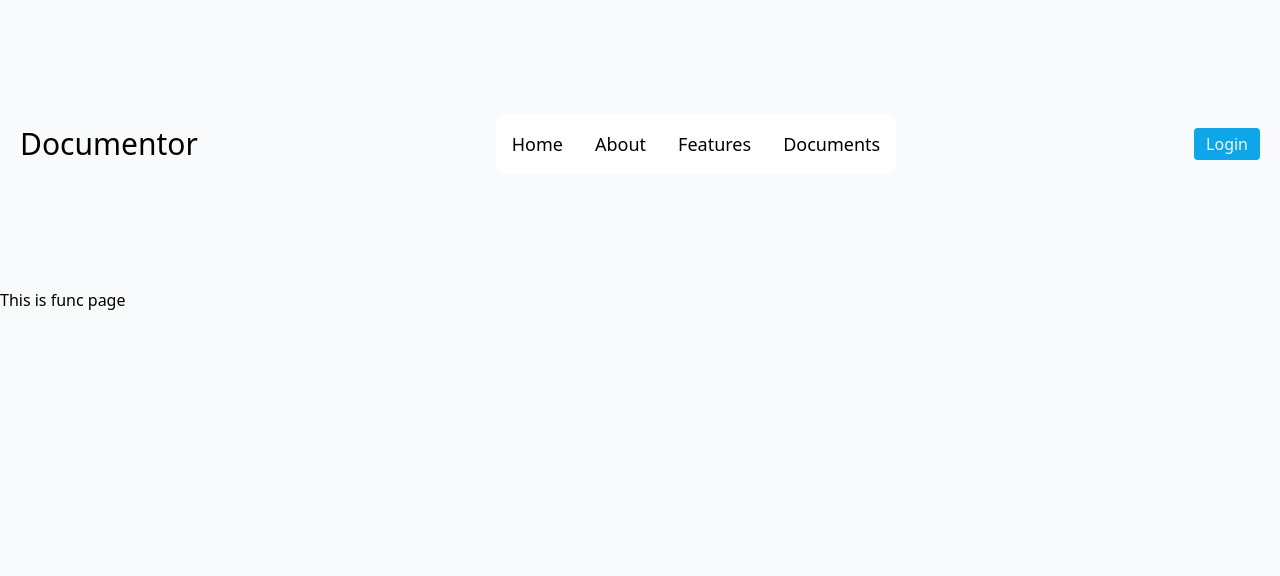
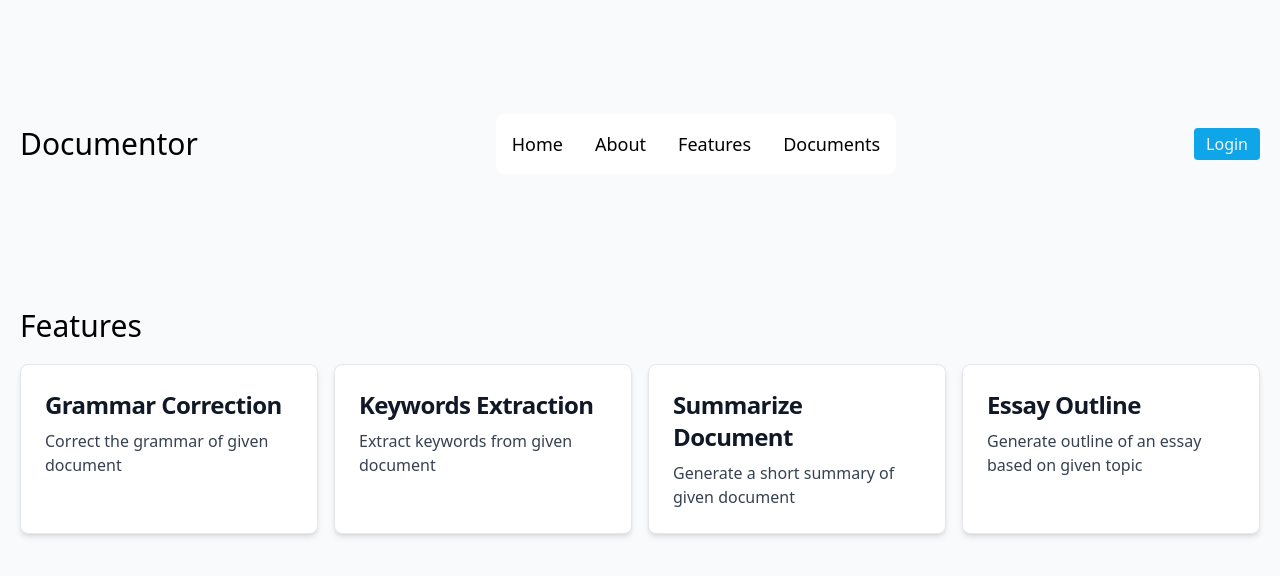
Before and after one commit to Guangyu-Yang525/documentor-openai, a React (Vite) app in the folder client/: page /func in a window 1280 px wide. Shown: the top 576 px of the page. Built offline with nearby package versions, Linux system fonts and the light colour scheme.

Commit message:
implement the features page and function console

```diff
--- a/client/src/App.jsx
+++ b/client/src/App.jsx
@@ -13,7 +13,7 @@ function App() {
     <Routes>
       <Route path="/" element={<NavBar/>}>
         <Route index element={<Home/>} />
-        <Route path="func" element={<Func/>}/>
+        <Route path="func/*" element={<Func/>}/>
         <Route path="login" element={<Login/>}/>
         <Route path="register" element={<Register/>}/>
         <Route path="documents" element={<Documents/>}/>
--- /dev/null
+++ b/client/src/components/card.component.jsx
@@ -0,0 +1,11 @@
+const Card = ({title, description, onClick }) => {
+  return (
+    <div onClick={onClick} class="block w-full max-w-sm mx-auto p-6 bg-white border border-gray-200 rounded-lg shadow-md hover:bg-gray-100 dark:bg-gray-800 dark:border-gray-700 dark:hover:bg-gray-700">
+      <h5 class="mb-2 text-2xl font-bold tracking-tight text-gray-900 dark:text-white">
+        {title}
+      </h5>
+      <p class="font-normal text-gray-700 dark:text-gray-400">{description}</p>
+    </div>
+  );
+};
+export default Card;
--- /dev/null
+++ b/client/src/components/func-console.component.jsx
@@ -0,0 +1,37 @@
+import { useEffect, useState } from "react"
+import { useParams } from "react-router-dom"
+import { EXAMPLES, FUNCTIONALITIES } from "../constants/functionalities"
+import TextArea from "./textarea.component"
+
+const FuncConsole = () => {
+    const { id } = useParams()
+    const [func, setFunc] = useState({
+        id: 0,
+        title: "",
+        description: "",
+    })
+    const [example, setExample] = useState({
+        input: "",
+        output: "",
+    })
+
+    useEffect(() => {
+        setFunc(FUNCTIONALITIES.filter((func) => func.id === parseInt(id))[0])
+        setExample(EXAMPLES[id])
+    }, [])
+
+    return (
+        <div className="mt-5 ml-3 mr-3 mb-5 flex flex-col gap-4">
+            <h1 className="text-3xl dark:text-white">{func.title}</h1>
+            <p className="dark:text-white">{func.description}</p>
+            <div className="grid grid-cols-1 md:grid-cols-2 gap-10">
+                <TextArea title="Input" placeholder={example.input}/>
+                <TextArea title="Output" placeholder={example.output}/>
+            </div>
+        </div>
+
+    )
+
+
+}
+export default FuncConsole
--- /dev/null
+++ b/client/src/components/func-preview.component.jsx
@@ -0,0 +1,27 @@
+import { useNavigate } from "react-router-dom";
+import { FUNCTIONALITIES } from "../constants/functionalities";
+import Card from "./card.component";
+
+const FuncPreview = () => {
+  const navigate = useNavigate()
+  const clickHandler = (id) => () => {
+    navigate(`/func/${id}`)
+  };
+  return (
+    <div className="mt-5 ml-5 mr-5">
+      <h1 className="text-3xl dark:text-white">Features</h1>
+      <div className="mt-5 grid grid-cols-1 sm:grid-cols-2 lg:grid-cols-4 gap-4">
+        {FUNCTIONALITIES.map((func) => (
+          <Card
+            key={func.id}
+            id={func.id}
+            title={func.title}
+            description={func.description}
+            onClick={clickHandler(func.id)}
+          />
+        ))}
+      </div>
+    </div>
+  );
+};
+export default FuncPreview;
--- /dev/null
+++ b/client/src/components/textarea.component.jsx
@@ -0,0 +1,17 @@
+const TextArea = ({title, placeholder}) => {
+  return (
+    <div>
+      <label
+        className="block mb-2 text-sm font-medium text-gray-900 dark:text-white"
+      >
+        {title}
+      </label>
+      <textarea
+        rows="20"
+        className="block p-2.5 w-full text-sm text-gray-900 bg-gray-50 rounded-lg border border-gray-300 focus:ring-blue-500 focus:border-blue-500 dark:bg-gray-700 dark:border-gray-600 dark:placeholder-gray-400 dark:text-white dark:focus:ring-blue-500 dark:focus:border-blue-500"
+        placeholder={placeholder}
+      ></textarea>
+    </div>
+  );
+};
+export default TextArea;
--- /dev/null
+++ b/client/src/constants/functionalities.js
@@ -0,0 +1,62 @@
+export const FUNCTIONALITIES = [
+    {
+        id: 1,
+        title: "Grammar Correction",
+        description: "Correct the grammar of given document"
+    },
+    {
+        id: 2,
+        title: "Keywords Extraction",
+        description: "Extract keywords from given document"
+    },
+    {
+        id: 3,
+        title: "Summarize Document",
+        description: "Generate a short summary of given document"
+    },
+    {
+        id: 4,
+        title: "Essay Outline",
+        description: "Generate outline of an essay based on given topic"
+    }
+]
+
+export const EXAMPLES = {
+    1: {
+        input: "Example Input: \nShe no went to the market.",
+        output:"Example Output: \nShe did not go to the market."
+    },
+    2: {
+        input: "Example Input: \nBlack-on-black ware is a 20th- and 21st-century pottery tradition developed by the Puebloan Native American ceramic artists in Northern New Mexico. Traditional reduction-fired blackware has been made for centuries by pueblo artists. Black-on-black ware of the past century is produced with a smooth surface, with the designs applied through selective burnishing or the application of refractory slip. Another style involves carving or incising designs and selectively polishing the raised areas. For generations several families from Kha'po Owingeh and P'ohwhóge Owingeh pueblos have been making black-on-black ware with the techniques passed down from matriarch potters. Artists from other pueblos have also produced black-on-black ware. Several contemporary artists have created works honoring the pottery of their ancestors.",
+        output:"Example Output: \nKeywords: Black-on-black ware, 20th century, 21st century, Puebloan Native American ceramic artists, Northern New Mexico, reduction-fired blackware, pueblo artists, selective burnishing, refractory slip, carving/incising designs, polishing"
+    },
+    3: {
+        input: "Example Input: \nJupiter is the fifth planet from the Sun and the largest in the Solar System. It is a gas giant with a mass one-thousandth that of the Sun, but two-and-a-half times that of all the other planets in the Solar System combined. Jupiter is one of the brightest objects visible to the naked eye in the night sky, and has been known to ancient civilizations since before recorded history. It is named after the Roman god Jupiter.[19] When viewed from Earth, Jupiter can be bright enough for its reflected light to cast visible shadows,[20] and is on average the third-brightest natural object in the night sky after the Moon and Venus.",
+        output:"Example Output: \nJupiter is the fifth planet from the Sun and is very big and bright. It can be seen with our eyes in the night sky and it has been known since ancient times. Its name comes from the Roman god Jupiter. It is usually the third brightest object in the night sky after the Moon and Venus."
+    },
+    4: {
+        input: "Example Input: \nNikola Tesla and his contributions to technology",
+        output:`Example Output:
+        I. Introduction
+        A. Who was Nikola Tesla?
+        B. Overview of his contributions to technology
+
+        II. Early Life and Education
+        A. Where and when Tesla was born
+        B. His education and early career
+
+        III. Tesla's Contributions to Technology
+        A. Alternating Current
+        B. Radio and Remote Control
+        C. Robotics
+        D. X-Rays
+
+        IV. Tesla's Later Years
+        A. His later inventions
+        B. His death and legacy
+
+        V. Conclusion
+        A. Summary of Tesla's life and accomplishments
+        B. Impact of Tesla's work on modern technology`
+    },
+}
--- a/client/src/contexts/user.context.jsx
+++ b/client/src/contexts/user.context.jsx
@@ -1,8 +1,8 @@
-import { Children, createContext, useEffect, useState } from "react";
+import { createContext, useEffect, useState } from "react";
 
 export const UserContext = createContext({
     authenticated: false,
-    setAuthenticated: () => null
+    setAuthenticated: () => null,
 })
 
 export const UserProvider = ({ children }) => {
--- a/client/src/routes/document.component.jsx
+++ b/client/src/routes/document.component.jsx
@@ -8,8 +8,58 @@
 
 const Documents = () => {
   return (
-    <div className="h-screen">
-      <h1>Documents</h1>
+    <div className="mt-10">
+      <h1 className="text-white text-3xl mx-auto ml-3">Saved Documents</h1>
+      <div className="mt-5 grid grid-cols-1 sm:grid-cols-2 lg:grid-cols-4 gap-4">
+        <a
+          href="#"
+          class="block max-w-sm mx-auto p-6 bg-white border border-gray-200 rounded-lg shadow-md hover:bg-gray-100 dark:bg-gray-800 dark:border-gray-700 dark:hover:bg-gray-700"
+        >
+          <h5 class="mb-2 text-2xl font-bold tracking-tight text-gray-900 dark:text-white">
+            Noteworthy technology acquisitions 2021
+          </h5>
+          <p class="font-normal text-gray-700 dark:text-gray-400">
+            Here are the biggest enterprise technology acquisitions of 2021 so
+            far, in reverse chronological order.
+          </p>
+        </a>
+        <a
+          href="#"
+          class="block max-w-sm p-6 mx-auto bg-white border border-gray-200 rounded-lg shadow-md hover:bg-gray-100 dark:bg-gray-800 dark:border-gray-700 dark:hover:bg-gray-700"
+        >
+          <h5 class="mb-2 text-2xl font-bold tracking-tight text-gray-900 dark:text-white">
+            Noteworthy technology acquisitions 2021
+          </h5>
+          <p class="font-normal text-gray-700 dark:text-gray-400">
+            Here are the biggest enterprise technology acquisitions of 2021 so
+            far, in reverse chronological order.
+          </p>
+        </a>
+        <a
+          href="#"
+          class="block max-w-sm p-6 bg-white mx-auto border border-gray-200 rounded-lg shadow-md hover:bg-gray-100 dark:bg-gray-800 dark:border-gray-700 dark:hover:bg-gray-700"
+        >
+          <h5 class="mb-2 text-2xl font-bold tracking-tight text-gray-900 dark:text-white">
+            Noteworthy technology acquisitions 2021
+          </h5>
+          <p class="font-normal text-gray-700 dark:text-gray-400">
+            Here are the biggest enterprise technology acquisitions of 2021 so
+            far, in reverse chronological order.
+          </p>
+        </a>
+        <a
+          href="#"
+          class="block max-w-sm p-6 bg-white mx-auto border border-gray-200 rounded-lg shadow-md hover:bg-gray-100 dark:bg-gray-800 dark:border-gray-700 dark:hover:bg-gray-700"
+        >
+          <h5 class="mb-2 text-2xl font-bold tracking-tight text-gray-900 dark:text-white">
+            Noteworthy technology acquisitions 2021
+          </h5>
+          <p class="font-normal text-gray-700 dark:text-gray-400">
+            Here are the biggest enterprise technology acquisitions of 2021 so
+            far, in reverse chronological order.
+          </p>
+        </a>
+      </div>
     </div>
   );
 };
--- a/client/src/routes/func.component.jsx
+++ b/client/src/routes/func.component.jsx
@@ -7,8 +7,18 @@
  * @returns
  *
  */
+
+import { Route, Routes} from "react-router-dom";
+import FuncConsole from "../components/func-console.component";
+import FuncPreview from "../components/func-preview.component";
+
 const Func = () => {
-  return <h1>This is func page</h1>;
+  return (
+    <Routes>
+      <Route index element={<FuncPreview/>}/>
+      <Route path=":id" element={<FuncConsole/>}/>
+    </Routes>
+  );
 };
 
 export default Func;
--- a/client/src/routes/navbar.component.jsx
+++ b/client/src/routes/navbar.component.jsx
@@ -27,7 +27,7 @@ const NavBar = () => {
   }
 
   return (
-    <div className="w-screen flex flex-col h-screen bg-gray-50 dark:bg-gray-900">
+    <div className="w-screen flex flex-col h-screen bg-gray-50 dark:bg-gray-900 overflow-scroll">
       <div className="min-h-72 max-w-full container flex flex-wrap items-center justify-between px-2 md:px-5">
         <Link to={"/"}>
           <div className="text-3xl dark:text-gray-50">Documentor</div>
```
Also changed, not shown: 1 other file (tests, documents, lock files or other folders).
